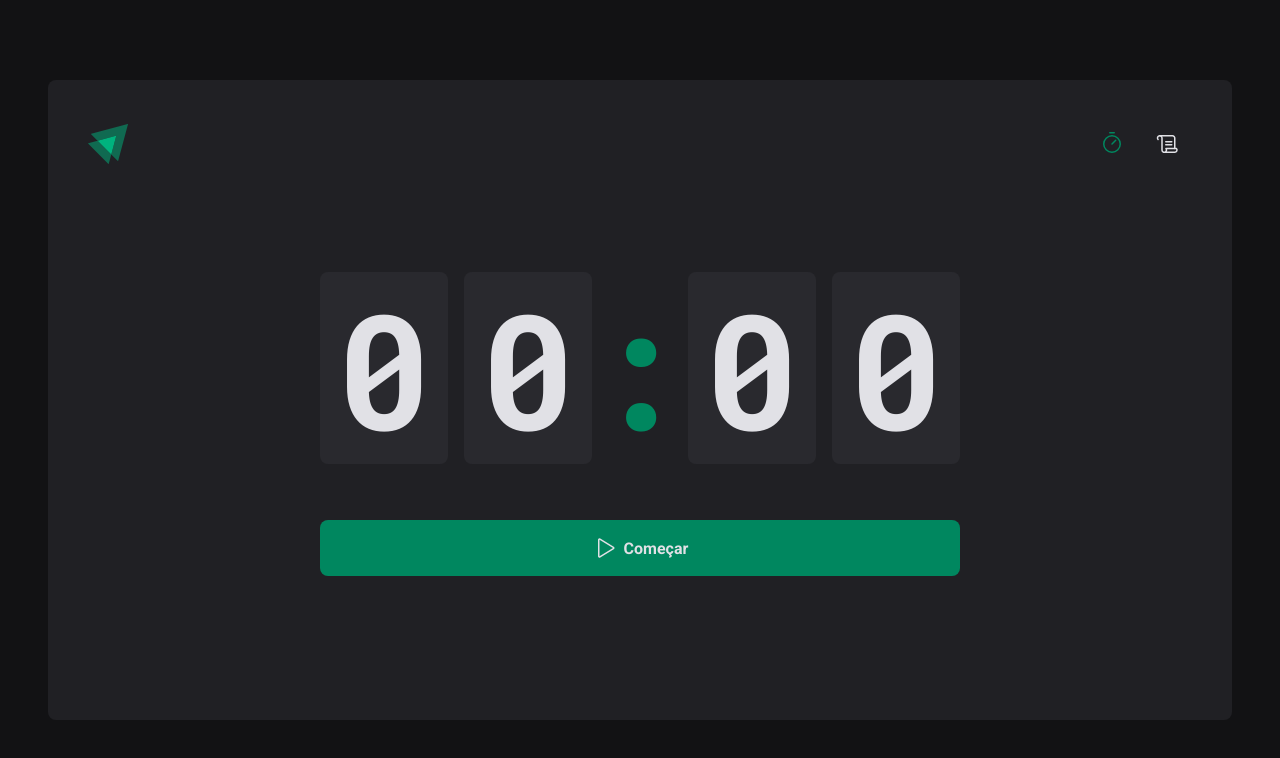
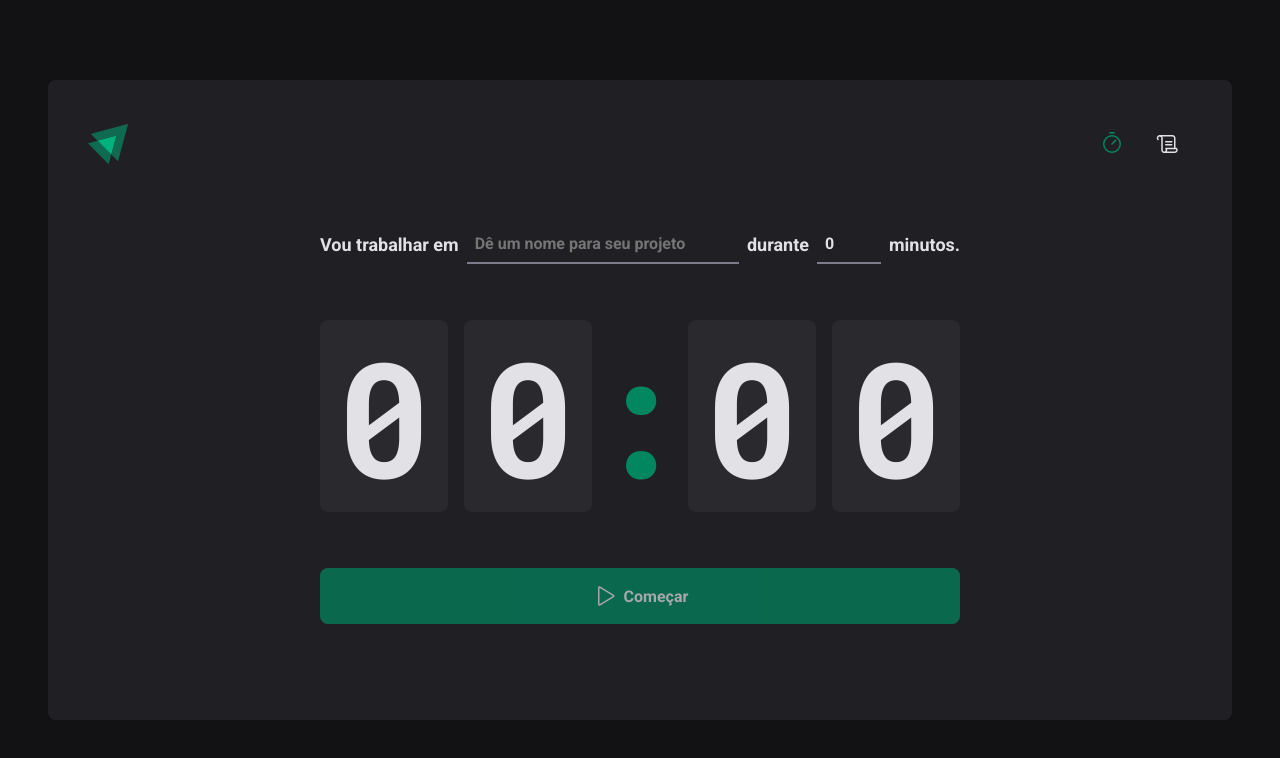
Before and after one commit to antonioRenato/TIMER, a React (Vite) app: page / in a window 1280 px wide. Shown: the top 758 px of the page. Built offline with nearby package versions, Linux system fonts and the light colour scheme.

Commit message:
created form Context

```diff
--- a/src/pages/Home/components/Countdown/index.tsx
+++ b/src/pages/Home/components/Countdown/index.tsx
@@ -1,12 +1,16 @@
 import { differenceInSeconds } from 'date-fns'
-import { useContext, useEffect, useState } from 'react'
+import { useContext, useEffect } from 'react'
 import { CyclesContext } from '../..'
 import { CountdownContainer, Separator } from './styles'
 
 export function Countdown() {
-  const { activeCycle, activeCycleId, markCurrentCycleAsFinished } =
-    useContext(CyclesContext)
-  const [amountSecondsPassed, setAmountSecondsPassed] = useState(0)
+  const {
+    activeCycle,
+    activeCycleId,
+    amountSecondsPassed,
+    markCurrentCycleAsFinished,
+    setSecondsPassed,
+  } = useContext(CyclesContext)
 
   const totalSeconds = activeCycle ? activeCycle.minutesAmount * 60 : 0
 
@@ -23,17 +27,23 @@
         if (secondsDifference >= totalSeconds) {
           markCurrentCycleAsFinished()
 
-          setAmountSecondsPassed(totalSeconds)
+          setSecondsPassed(totalSeconds)
           clearInterval(interval)
         } else {
-          setAmountSecondsPassed(secondsDifference)
+          setSecondsPassed(secondsDifference)
         }
       }, 1000)
     }
     return () => {
       clearInterval(interval)
     }
-  }, [activeCycle, totalSeconds, activeCycleId, markCurrentCycleAsFinished])
+  }, [
+    activeCycle,
+    totalSeconds,
+    activeCycleId,
+    markCurrentCycleAsFinished,
+    setSecondsPassed,
+  ])
 
   const currentSeconds = activeCycle ? totalSeconds - amountSecondsPassed : 0
 
--- a/src/pages/Home/components/NewCycleForm/index.tsx
+++ b/src/pages/Home/components/NewCycleForm/index.tsx
@@ -1,26 +1,11 @@
-import { zodResolver } from '@hookform/resolvers/zod'
-import * as zod from 'zod'
-import { useForm } from 'react-hook-form/dist/useForm'
 import { FormContainer, MinutesAmountInput, TaskInput } from './styles'
-
-const newCycleFormValidationSchema = zod.object({
-  task: zod.string().min(1, 'Informe a tarefa'),
-  minutesAmount: zod
-    .number()
-    .min(5, 'O ciclo precisa ser de no mínimo 5 minutos')
-    .max(60, 'O ciclo precisa ser de no máximo 60 minutos'),
-})
-
-type NewCycleFormData = zod.infer<typeof newCycleFormValidationSchema>
+import { useContext } from 'react'
+import { CyclesContext } from '../..'
+import { useFormContext } from 'react-hook-form'
 
 export function NewCycleForm() {
-  const { register, handleSubmit, watch, reset } = useForm<NewCycleFormData>({
-    resolver: zodResolver(newCycleFormValidationSchema),
-    defaultValues: {
-      task: '',
-      minutesAmount: 0,
-    },
-  })
+  const { activeCycle } = useContext(CyclesContext)
+  const { register } = useFormContext()
 
   return (
     <FormContainer>
--- a/src/pages/Home/index.tsx
+++ b/src/pages/Home/index.tsx
@@ -1,9 +1,8 @@
 import { HandPalm, Play } from 'phosphor-react'
-import { useForm } from 'react-hook-form'
+import { useForm, FormProvider } from 'react-hook-form'
 import { zodResolver } from '@hookform/resolvers/zod'
 import * as zod from 'zod'
-import { createContext, useEffect, useState } from 'react'
-import { differenceInSeconds } from 'date-fns'
+import { createContext, useState } from 'react'
 
 import {
   HomeContainer,
@@ -24,16 +23,43 @@
 interface CyclesContextType {
   activeCycle: Cycle | undefined
   activeCycleId: string | null
+  amountSecondsPassed: number
   markCurrentCycleAsFinished: () => void
+  setSecondsPassed: (seconds: number) => void
 }
 
 export const CyclesContext = createContext({} as CyclesContextType)
 
+const newCycleFormValidationSchema = zod.object({
+  task: zod.string().min(1, 'Informe a tarefa'),
+  minutesAmount: zod
+    .number()
+    .min(5, 'O ciclo precisa ser de no mínimo 5 minutos')
+    .max(60, 'O ciclo precisa ser de no máximo 60 minutos'),
+})
+
+type NewCycleFormData = zod.infer<typeof newCycleFormValidationSchema>
+
 export function Home() {
   const [cycles, setCycles] = useState<Cycle[]>([])
   const [activeCycleId, setActiveCycleId] = useState<string | null>(null)
+  const [amountSecondsPassed, setAmountSecondsPassed] = useState(0)
+
+  const newCycleForm = useForm<NewCycleFormData>({
+    resolver: zodResolver(newCycleFormValidationSchema),
+    defaultValues: {
+      task: '',
+      minutesAmount: 0,
+    },
+  })
+
+  const { handleSubmit, watch, reset } = newCycleForm
 
   const activeCycle = cycles.find((cycle) => cycle.id === activeCycleId)
+
+  function setSecondsPassed(seconds: number) {
+    setAmountSecondsPassed(seconds)
+  }
 
   function markCurrentCycleAsFinished() {
     setCycles((state) =>
@@ -47,22 +73,22 @@
     )
   }
 
-  // function handleCreateNewCycle(data: NewCycleFormData) {
-  //   const id = String(new Date().getTime())
+  function handleCreateNewCycle(data: NewCycleFormData) {
+    const id = String(new Date().getTime())
 
-  //   const newCycle: Cycle = {
-  //     id,
-  //     task: data.task,
-  //     minutesAmount: data.minutesAmount,
-  //     startDate: new Date(),
-  //   }
+    const newCycle: Cycle = {
+      id,
+      task: data.task,
+      minutesAmount: data.minutesAmount,
+      startDate: new Date(),
+    }
 
-  //   setCycles((state) => [...state, newCycle])
-  //   setActiveCycleId(id)
-  //   setAmountSecondsPassed(0)
+    setCycles((state) => [...state, newCycle])
+    setActiveCycleId(id)
+    setAmountSecondsPassed(0)
 
-  //   reset()
-  // }
+    reset()
+  }
 
   function handleInterruptCycle() {
     setActiveCycleId(null)
@@ -78,16 +104,24 @@
     )
   }
 
-  // const task = watch('task')
-  // const isSubmitDisabled = !task
+  const task = watch('task')
+  const isSubmitDisabled = !task
 
   return (
     <HomeContainer>
-      <form /* onSubmit={handleSubmit(handleCreateNewCycle)} */ action="">
+      <form onSubmit={handleSubmit(handleCreateNewCycle)} action="">
         <CyclesContext.Provider
-          value={{ activeCycle, activeCycleId, markCurrentCycleAsFinished }}
+          value={{
+            activeCycle,
+            activeCycleId,
+            amountSecondsPassed,
+            markCurrentCycleAsFinished,
+            setSecondsPassed,
+          }}
         >
-          {/* <NewCycleForm /> */}
+          <FormProvider {...newCycleForm}>
+            <NewCycleForm />
+          </FormProvider>
           <Countdown />
         </CyclesContext.Provider>
 
@@ -97,7 +131,7 @@
             Interromper
           </StopCountdownButton>
         ) : (
-          <StartCountdownButton /* disabled={isSubmitDisabled} */ type="submit">
+          <StartCountdownButton disabled={isSubmitDisabled} type="submit">
             <Play size={24} />
             Começar
           </StartCountdownButton>
```
